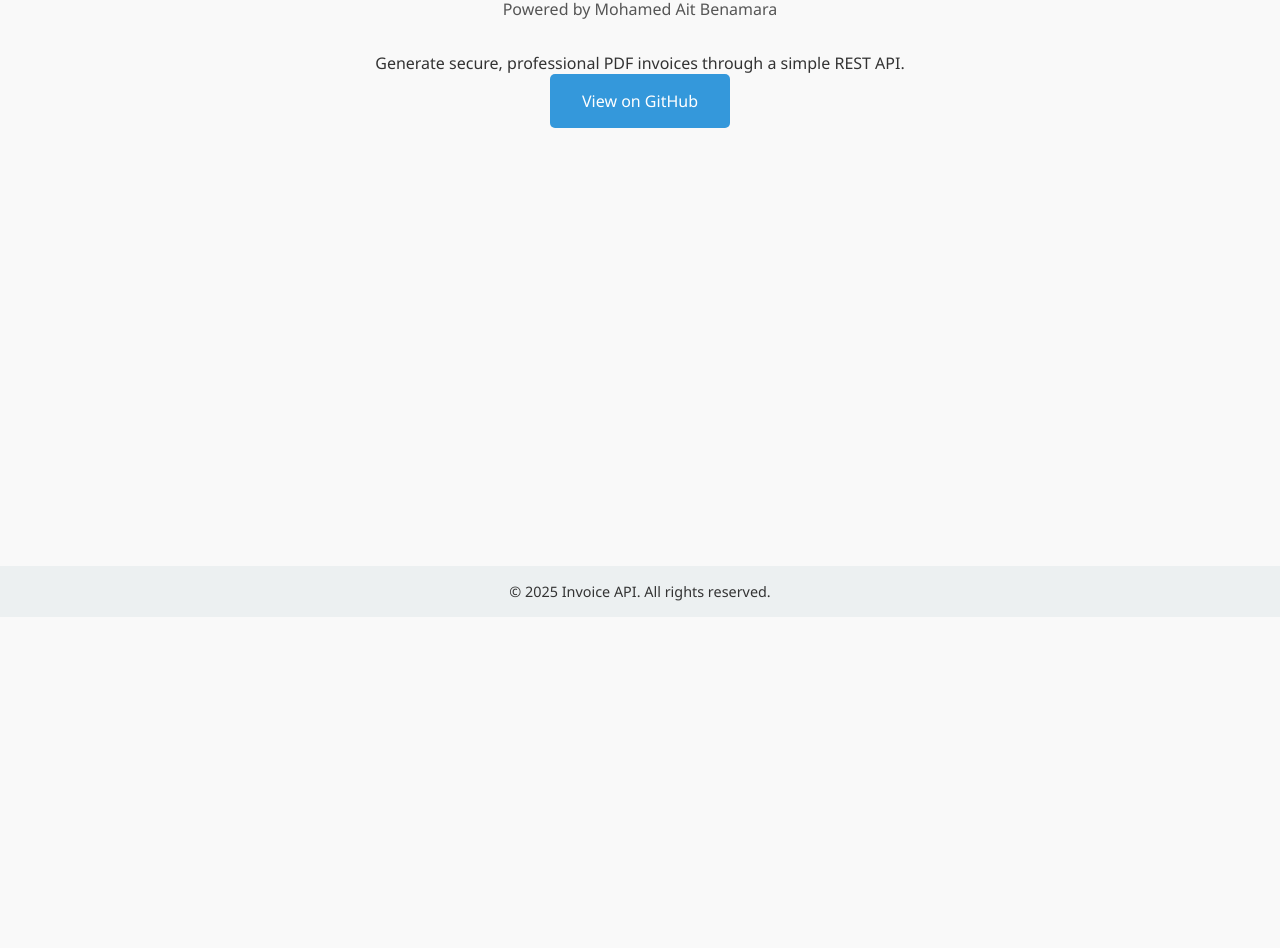
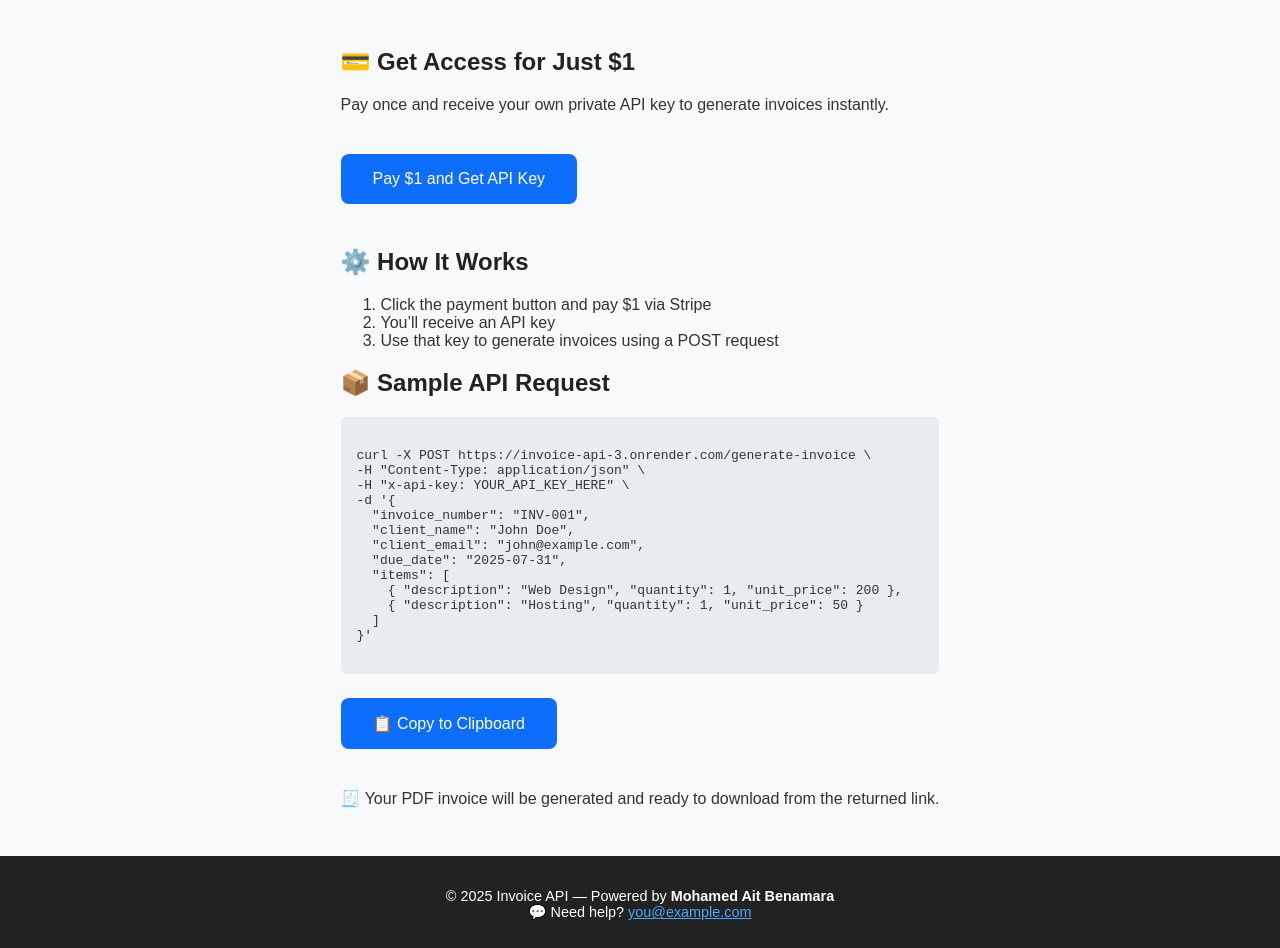
Before and after one commit to medmomoait/landing-page, a plain HTML site: page index.html in a window 1280 px wide. Shown: the part 183-1131 px from the top of the page. Before the commit the page ends 800 px from the top, so only its background shows below. Drawn offline with Linux system fonts and the light colour scheme.

Commit message:
Update index.html

```diff
--- a/index.html
+++ b/index.html
@@ -2,78 +2,135 @@
 <html lang="en">
 <head>
   <meta charset="UTF-8" />
-  <meta name="viewport" content="width=device-width, initial-scale=1.0"/>
+  <meta name="viewport" content="width=device-width, initial-scale=1" />
   <title>Invoice API</title>
   <style>
     body {
-      margin: 0;
-      font-family: 'Segoe UI', Tahoma, Geneva, Verdana, sans-serif;
-      background: #f9f9f9;
+      font-family: Arial, sans-serif;
+      margin: 0; padding: 0;
+      background: #f8f9fa;
       color: #333;
       display: flex;
       flex-direction: column;
       min-height: 100vh;
     }
     header {
-      background: #2c3e50;
+      background: #1a1a1a;
       color: white;
-      padding: 1rem 2rem;
-      display: flex;
-      align-items: center;
-      justify-content: center;
-    }
-    header h1 {
-      margin: 0;
-      font-size: 1.8rem;
-    }
-    main {
-      flex: 1;
       padding: 2rem;
       text-align: center;
     }
-    main h2 {
-      font-size: 2rem;
-      margin-bottom: 0.5rem;
+    main {
+      padding: 2rem;
+      max-width: 800px;
+      margin: auto;
+      flex: 1;
+    }
+    h1, h2 {
+      color: #222;
+    }
+    .btn {
+      background-color: #0d6efd;
+      color: white;
+      padding: 1rem 2rem;
+      text-decoration: none;
+      border-radius: 8px;
+      display: inline-block;
+      margin: 1.5rem 0;
+      font-size: 1rem;
+      border: none;
+      cursor: pointer;
+    }
+    .btn:hover {
+      background-color: #0b5ed7;
+    }
+    .code-block {
+      background: #e9ecef;
+      padding: 1rem;
+      border-radius: 5px;
+      font-family: monospace;
+      white-space: pre-wrap;
+      overflow-x: auto;
+      text-align: left;
     }
     .powered {
       font-size: 1rem;
       color: #555;
-      margin-bottom: 2rem;
-    }
-    .btn {
-      background: #3498db;
-      color: white;
-      padding: 1rem 2rem;
-      border: none;
-      font-size: 1rem;
-      cursor: pointer;
-      border-radius: 5px;
-      transition: background 0.3s ease;
-      text-decoration: none;
-    }
-    .btn:hover {
-      background: #2980b9;
+      margin-top: 0.5rem;
     }
     footer {
       text-align: center;
-      padding: 1rem;
-      background: #ecf0f1;
+      padding: 2rem;
+      background: #222;
+      color: white;
       font-size: 0.9rem;
     }
+    a {
+      color: #4da8ff;
+    }
+    @media (max-width: 600px) {
+      .btn {
+        width: 100%;
+      }
+    }
   </style>
+  <script>
+    function copyCurl() {
+      const curl = document.getElementById("curl-code");
+      navigator.clipboard.writeText(curl.textContent).then(() => {
+        alert("📋 Copied to clipboard!");
+      });
+    }
+  </script>
 </head>
 <body>
+
 <header>
-    <h1>Invoice API</h1>
+  <h1>📄 Invoice PDF API</h1>
+  <p>Create and download beautiful PDF invoices via a simple API</p>
 </header>
+
 <main>
-    <h2>Invoice Generation API</h2>
-    <div class="powered">Powered by Mohamed Ait Benamara</div>
-    <p>Generate secure, professional PDF invoices through a simple REST API.</p>
-    <a href="https://github.com/medmomoait/invoice-api" class="btn" target="_blank">View on GitHub</a>
+  <h2>💳 Get Access for Just $1</h2>
+  <p>Pay once and receive your own private API key to generate invoices instantly.</p>
+
+  <a class="btn" href="https://invoice-api-3.onrender.com/create-checkout-session" target="_blank">
+    Pay $1 and Get API Key
+  </a>
+
+  <h2>⚙️ How It Works</h2>
+  <ol>
+    <li>Click the payment button and pay $1 via Stripe</li>
+    <li>You’ll receive an API key</li>
+    <li>Use that key to generate invoices using a POST request</li>
+  </ol>
+
+  <h2>📦 Sample API Request</h2>
+  <div class="code-block" id="curl-code">
+curl -X POST https://invoice-api-3.onrender.com/generate-invoice \
+-H "Content-Type: application/json" \
+-H "x-api-key: YOUR_API_KEY_HERE" \
+-d '{
+  "invoice_number": "INV-001",
+  "client_name": "John Doe",
+  "client_email": "john@example.com",
+  "due_date": "2025-07-31",
+  "items": [
+    { "description": "Web Design", "quantity": 1, "unit_price": 200 },
+    { "description": "Hosting", "quantity": 1, "unit_price": 50 }
+  ]
+}'
+  </div>
+
+  <button class="btn" onclick="copyCurl()">📋 Copy to Clipboard</button>
+
+  <p>🧾 Your PDF invoice will be generated and ready to download from the returned link.</p>
 </main>
+
 <footer>
-    &copy; 2025 Invoice API. All rights reserved.
+  &copy; 2025 Invoice API — Powered by <strong>Mohamed Ait Benamara</strong><br>
+  💬 Need help? <a href="mailto:you@example.com">you@example.com</a>
 </footer>
+
 </body>
 </html>
```
Lines whose indentation alone changed are shown as unchanged.
